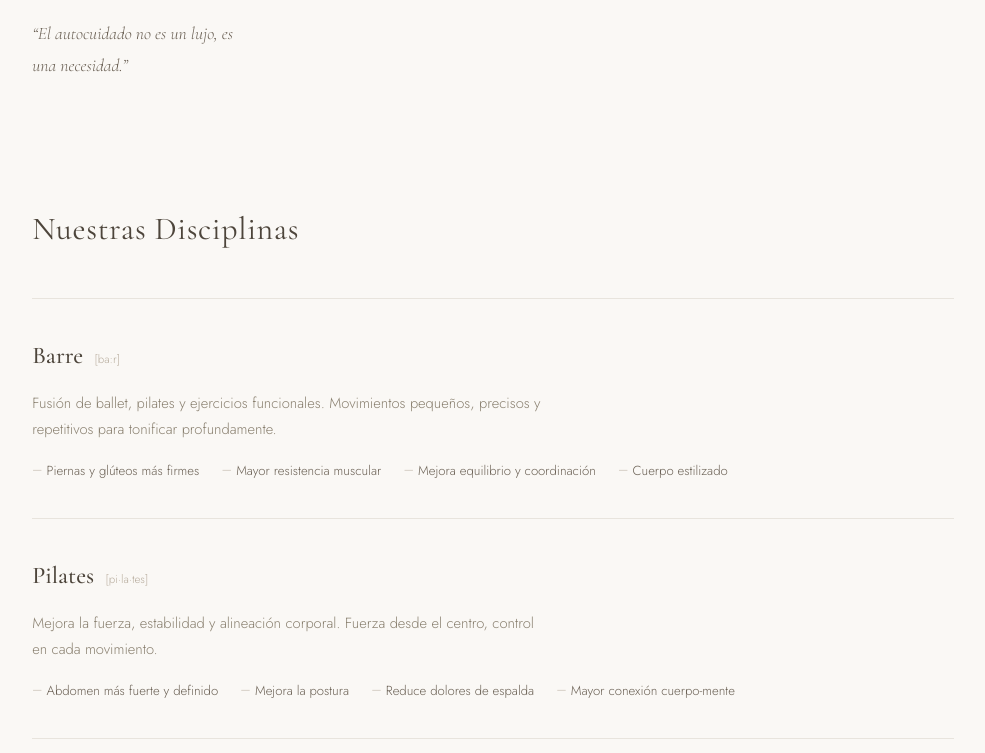
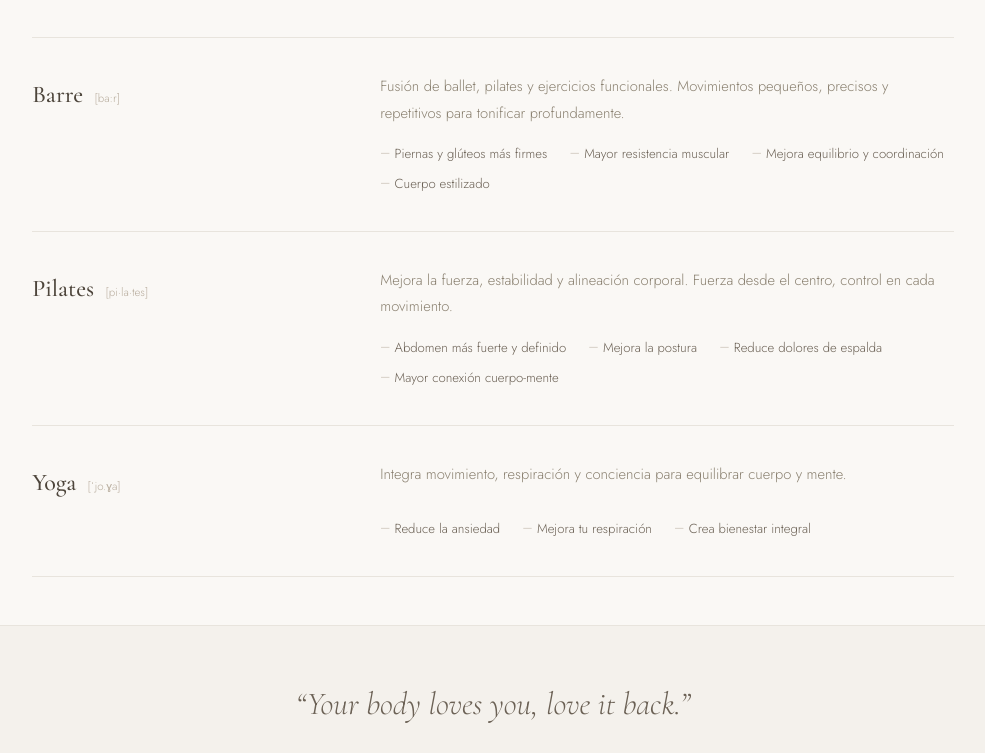
Before and after one commit to JoseDario680/casa-boreal, a plain HTML site: page index.html in a window 1280 px wide. Shown: the part 1147-1900 px from the top of the page, without its empty margins (147-1132 px from the left). Drawn offline with nearby package versions, Linux system fonts and the light colour scheme.

Commit message:
Fix layout desktop: about/faq sin max-width restrictivo, disciplines grid, cache-bust v4

```diff
--- a/index.html
+++ b/index.html
@@ -8,7 +8,7 @@
     <link rel="preconnect" href="https://fonts.googleapis.com" />
     <link rel="preconnect" href="https://fonts.gstatic.com" crossorigin />
     <link href="https://fonts.googleapis.com/css2?family=Cormorant+Garamond:ital,wght@0,300;0,400;0,500;1,300;1,400&family=Jost:wght@300;400&display=swap" rel="stylesheet" />
-    <link rel="stylesheet" href="styles.css?v=3" />
+    <link rel="stylesheet" href="styles.css?v=4" />
   </head>
   <body>
 
--- a/styles.css
+++ b/styles.css
@@ -229,7 +229,7 @@
   font-weight: 300;
   font-size: clamp(1.3rem, 4.5vw, 2rem);
   color: var(--head);
-  max-width: 560px;
+  max-width: 680px;
   margin: 0 auto;
   line-height: 1.4;
 }
@@ -240,12 +240,9 @@
 .about {
   padding-top: 8vh;
   padding-bottom: 6vh;
-  max-width: 580px;
 }
 
-.about p {
-  margin-bottom: 1.4rem;
-}
+.about p {\n  margin-bottom: 1.4rem;\n  max-width: 620px;\n}
 
 .about em {
   font-family: "Cormorant Garamond", serif;
@@ -309,7 +306,6 @@
 }
 
 .disc p {
-  max-width: 520px;
   margin-bottom: 1rem;
   font-size: 0.92rem;
 }
@@ -461,7 +457,6 @@
 .faq {
   padding-top: 6vh;
   padding-bottom: 6vh;
-  max-width: 620px;
 }
 
 .faq details {
@@ -669,6 +664,20 @@
   .sched-grid { grid-template-columns: repeat(3, 1fr); }
   .plan-grid  { grid-template-columns: repeat(3, 1fr); }
 
+  .disc {
+    display: grid;
+    grid-template-columns: 280px 1fr;
+    gap: 0 3rem;
+  }
+
+  .disc-top { grid-column: 1; }
+  .disc p   { grid-column: 2; grid-row: 1 / 3; }
+  .disc ul  { grid-column: 2; }
+
+  .faq details {
+    max-width: 700px;
+  }
+
   .contact {
     display: grid;
     grid-template-columns: 1fr 1fr;
@@ -689,7 +698,15 @@
   .header { padding: 1rem 14vw; }
   .footer { padding: 3rem 14vw; }
 
-  h1 { font-size: 3.6rem; }
+  h1 { font-size: 3.6rem; max-width: 800px; }
+
+  .about p { max-width: 720px; }
+
+  .disc {
+    grid-template-columns: 300px 1fr;
+  }
+
+  .faq details { max-width: 800px; }
 
   .wa { right: 2rem; bottom: 2rem; }
 }
```
